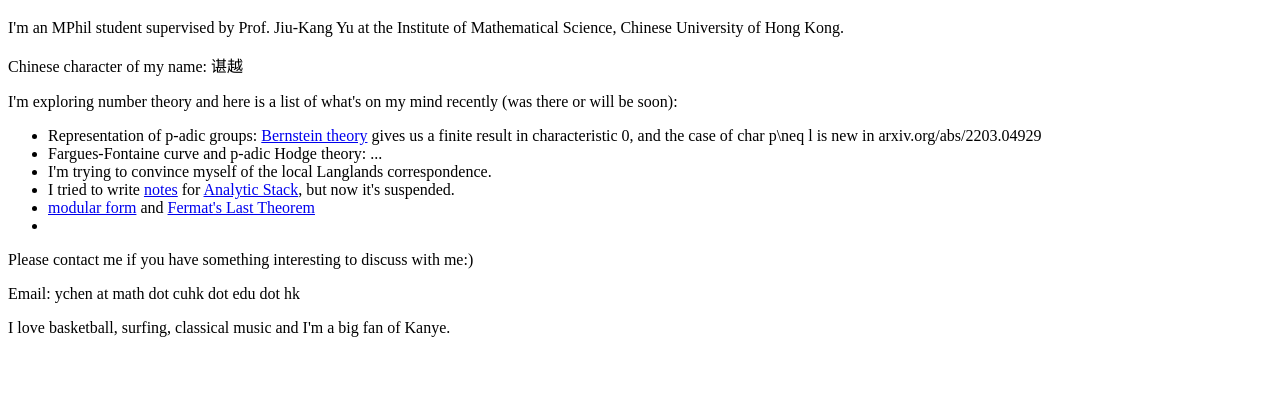
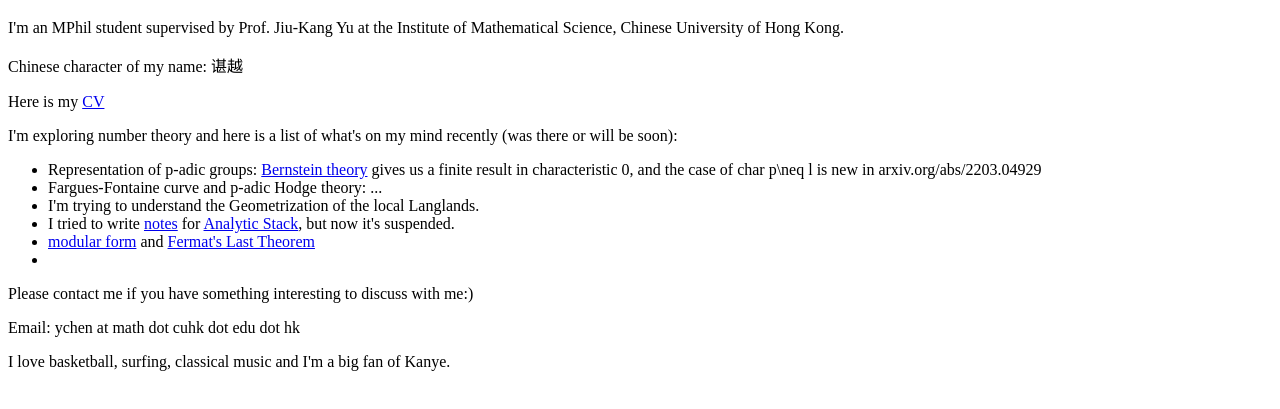
Before and after one commit to ChernYue0401/ChenYue-math.github.io, a plain HTML site: page index.html in a window 1280 px wide. Shown: the part 61-470 px from the top of the page. Drawn offline with Linux system fonts and the light colour scheme.

Commit message:
Update index.html

```diff
--- a/index.html
+++ b/index.html
@@ -9,11 +9,12 @@
     <h1>Chen Yue's Homepage</h1>
     <p>I'm an MPhil student supervised by Prof. Jiu-Kang Yu at the Institute of Mathematical Science, Chinese University of Hong Kong.</p>
     <p>Chinese character of my name: 谌越</p>
+    <p>Here is my <a href=CV.pdf>CV</a></p>
     <p>I'm exploring number theory and here is a list of what's on my mind recently (was there or will be soon):</p>
     <ul>
         <li>Representation of p-adic groups: <a href="https://claudius-heyer.github.io/files/smooth.pdf">Bernstein theory</a> gives us a finite result in characteristic 0, and the case of char p\neq l is new in arxiv.org/abs/2203.04929</li>
         <li>Fargues-Fontaine curve and p-adic Hodge theory: ...</li>
-        <li>I'm trying to convince myself of the local Langlands correspondence.</li>
+        <li>I'm trying to understand the Geometrization of the local Langlands.</li>
         <li>I tried to write <a href=https://www.overleaf.com/read/ysfyxjwtjpyf#0a216a"">notes</a> for <a href="https://www.youtube.com/playlist?list=PLx5f8IelFRgGmu6gmL-Kf_Rl_6Mm7juZO">Analytic Stack</a>, but now it's suspended.</li>
         <li><a href="https://jmilne.org/math/CourseNotes/MF.pdf">modular form</a> and <a href="http://faculty.bicmr.pku.edu.cn/~lxiao/2020fall/2020fall.htm">Fermat's Last Theorem</a></li>
         <li></li>
```
